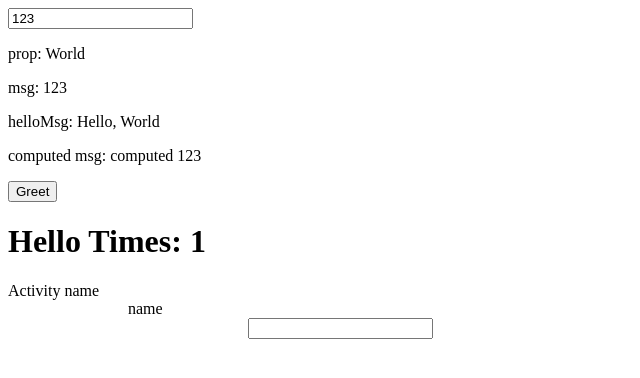
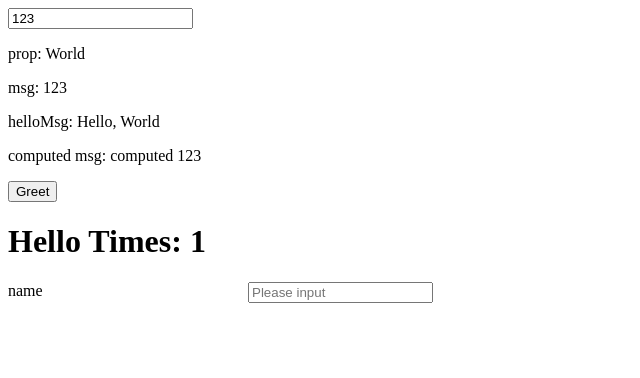
Before and after one commit to rchaser53/vue-typescript-element-form, a Vue app: page / in a window 1280 px wide. Shown: the top 378 px of the page, without its empty margins (0-640 px from the left). Built offline with nearby package versions, Linux system fonts and the light colour scheme.

Commit message:
use label
need to use display:flex

```diff
--- a/src/Form.vue
+++ b/src/Form.vue
@@ -1,9 +1,7 @@
  <template>
   <el-form ref="form" :model="form" label-width="120px">
-    <el-form-item label="Activity name">
-      <el-form-item  name="nameInput" label="name">
-        <el-input v-on:change="setName" v-bind:value="name"></el-input>
-      </el-form-item>
+    <el-form-item for="name" label="name" style="display:flex;" >
+      <el-input id="name" v-on:change="setName" placeholder="Please input" v-bind:value="name"></el-input>
     </el-form-item>
   </el-form>
 </template>
```
